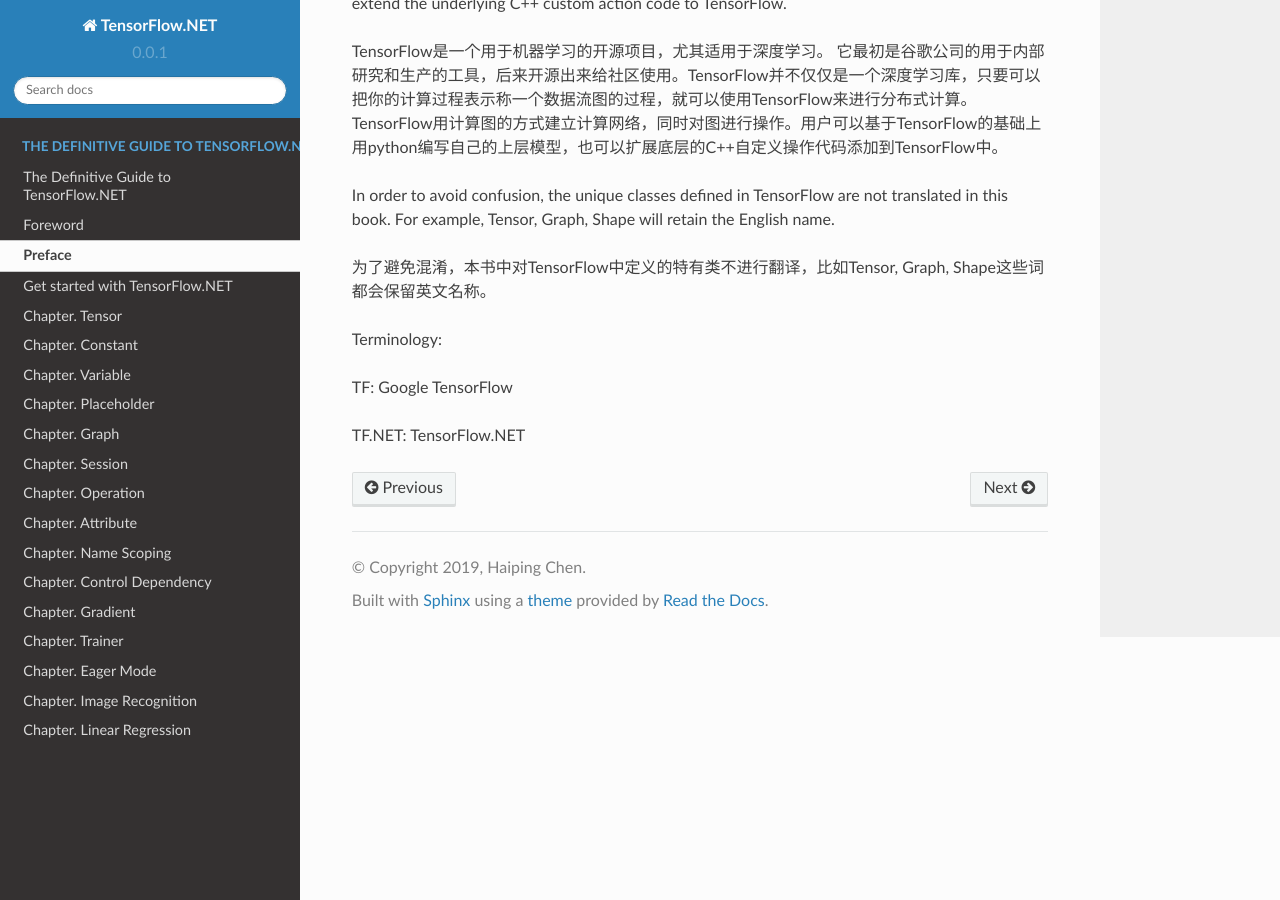
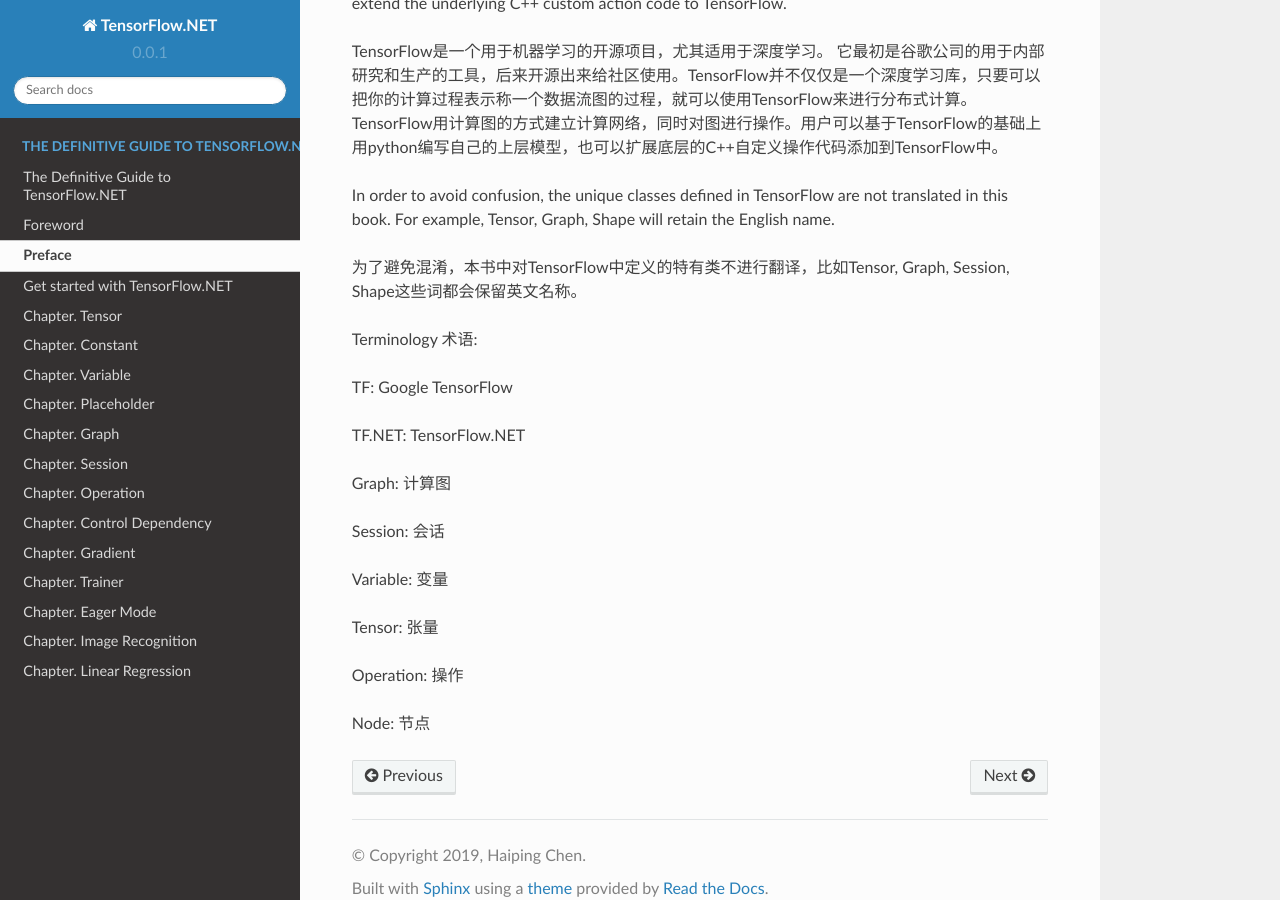
Before and after one commit to SciSharp/TensorFlow.NET, a Sphinx documentation site: the page built from docs/source/Preface.md, in a window 1280 px wide and 900 px high, scrolled down 696 px. Built offline with Sphinx 7.4.7 and the Read the Docs theme 2.0.0, drawn with Linux system fonts in a browser that asks for light colours.

```diff
--- a/docs/source/Attribute.md
+++ /dev/null
@@ -1 +0,0 @@
-# Chapter. Attribute
--- a/docs/source/Preface.md
+++ b/docs/source/Preface.md
@@ -18,12 +18,24 @@ TensorFlow是一个用于机器学习的开源项目，尤其适用于深度学
 
 In order to avoid confusion, the unique classes defined in TensorFlow are not translated in this book. For example, Tensor, Graph, Shape will retain the English name.
 
-为了避免混淆，本书中对TensorFlow中定义的特有类不进行翻译，比如Tensor, Graph, Shape这些词都会保留英文名称。
+为了避免混淆，本书中对TensorFlow中定义的特有类不进行翻译，比如Tensor, Graph, Session, Shape这些词都会保留英文名称。
 
 
 
-Terminology:
+Terminology 术语:
 
 TF: Google TensorFlow
 
 TF.NET: TensorFlow.NET
+
+Graph: 计算图
+
+Session: 会话
+
+Variable: 变量
+
+Tensor: 张量
+
+Operation: 操作
+
+Node: 节点
--- a/docs/source/index.rst
+++ b/docs/source/index.rst
@@ -22,8 +22,6 @@ Welcome to TensorFlow.NET's documentation!
    Graph
    Session
    Operation
-   Attribute
-   NameScope
    ControlDependency
    Gradient
    Train
```
Also changed, not shown: README.md (+9 -0 lines), docs/source/NameScope.md (deleted, +0 -3 lines), docs/source/Operation.md (+2 -0 lines), docs/source/Session.md (+9 -1 lines), docs/assets/syntax-comparision.png (added).
